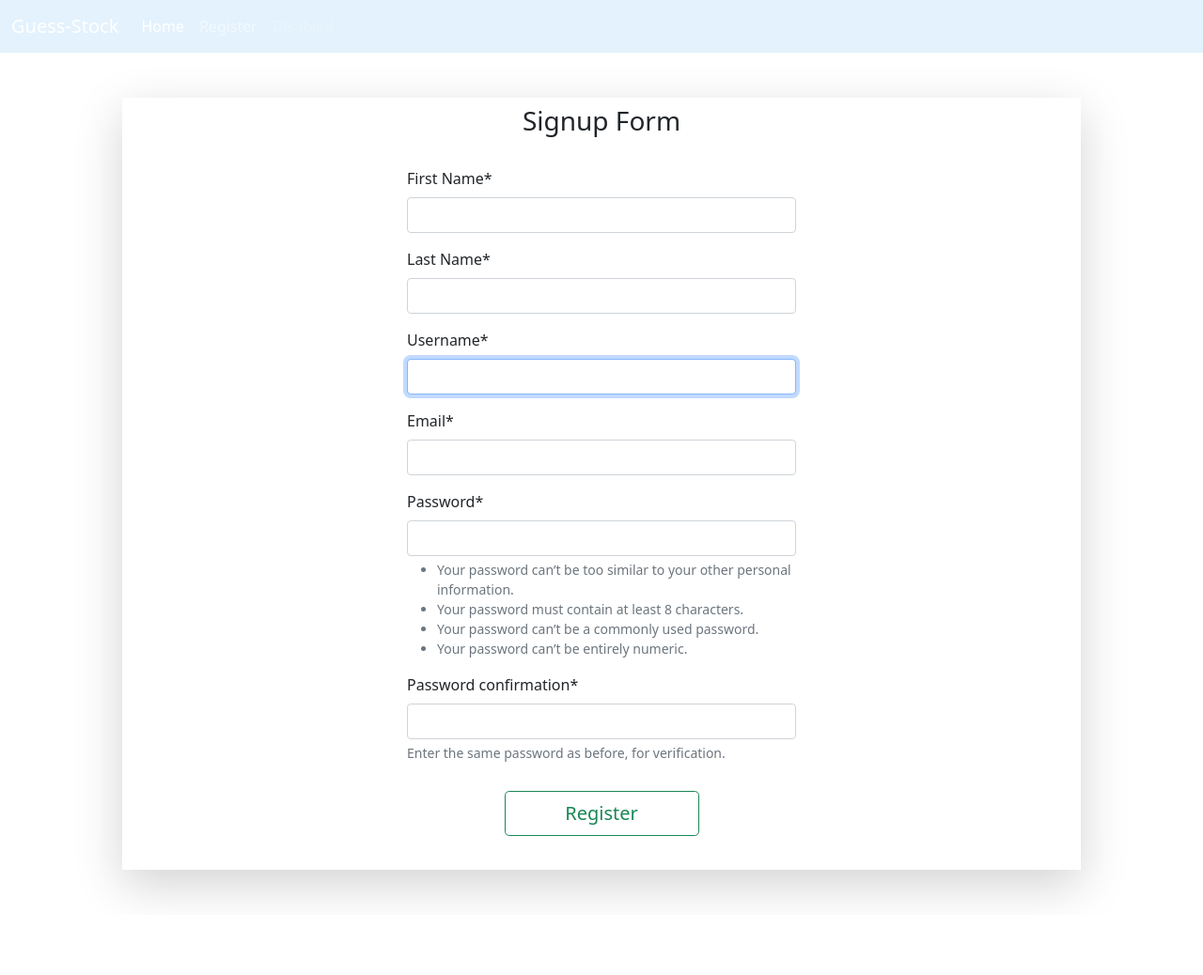
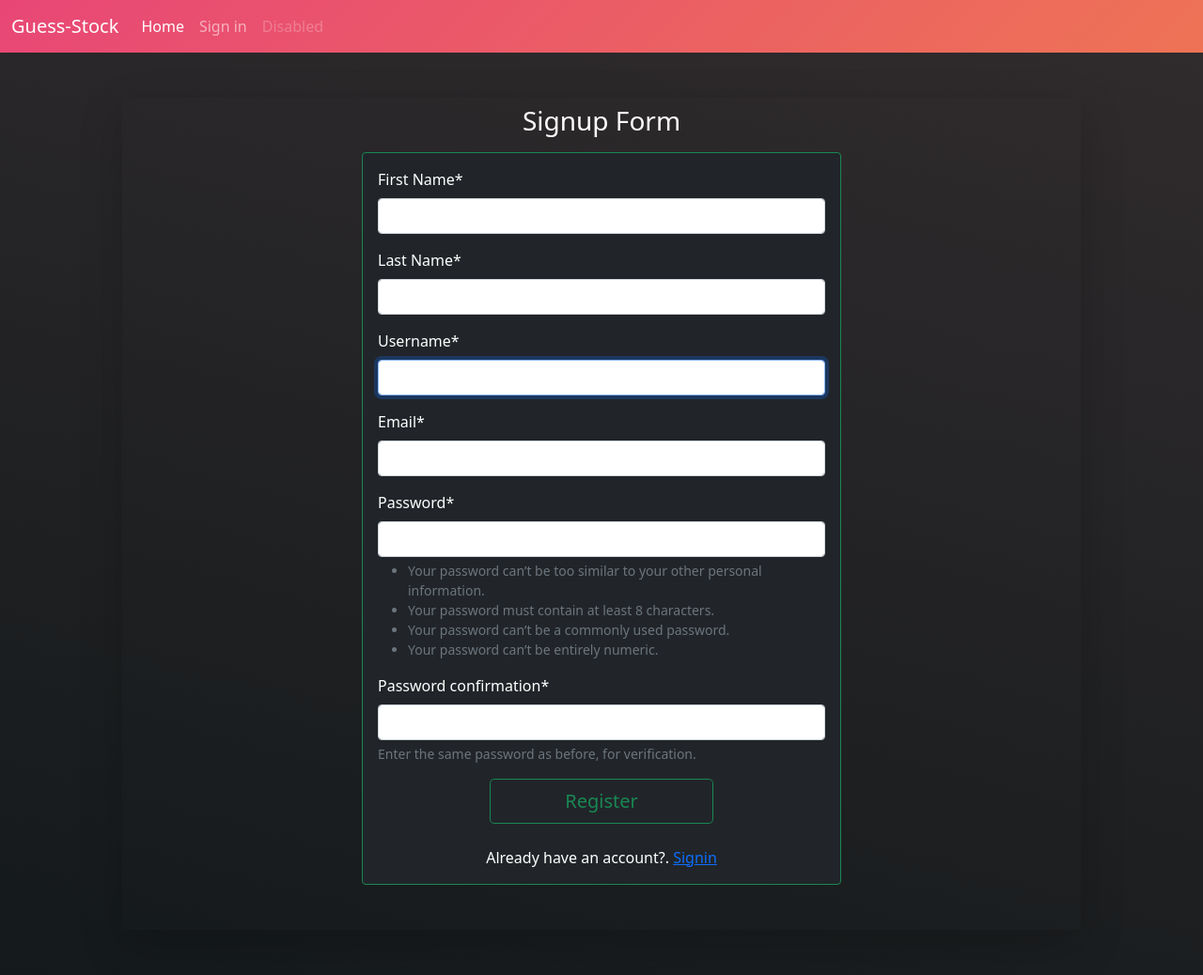
Before and after one commit to Sayed-Noman/NSU-CSE299-Stock-Price-Predictor, a Django app: page /signup/ in a window 1280 px wide. Shown: the whole page at 94% size. Before the commit the page ends 957 px from the top, so only its background shows below. Run offline with Django 3.2, Linux system fonts and the light colour scheme; some libraries are stand-ins or nearby versions.

Commit message:
sign in and signup pages UI fixed

```diff
--- a/guessstock/home/static/home/css/signin.css
+++ b/guessstock/home/static/home/css/signin.css
@@ -83,3 +83,21 @@ form{
 	height: 9%;
 
   }
+
+.navbar {
+	background: linear-gradient(-45deg, #ee7752, #e73c7e, #23a6d5, #23d5ab);
+	background-size: 400% 400%;
+	animation: gradient 15s ease infinite;
+}
+
+@keyframes gradient {
+	0% {
+		background-position: 0% 50%;
+	}
+	50% {
+		background-position: 100% 50%;
+	}
+	100% {
+		background-position: 0% 50%;
+	}
+}
--- /dev/null
+++ b/guessstock/home/static/home/css/signup.css
@@ -0,0 +1,54 @@
+.bg-custom-1 {
+    background-color: #85144b;
+  }
+
+.bg-custom-2 {
+  background-image: linear-gradient(15deg, #13547a 0%, #80d0c7 100%);
+}
+.navbar {
+	background: linear-gradient(-45deg, #ee7752, #e73c7e, #23a6d5, #23d5ab);
+	background-size: 400% 400%;
+	animation: gradient 15s ease infinite;
+}
+
+@keyframes gradient {
+	0% {
+		background-position: 0% 50%;
+	}
+	50% {
+		background-position: 100% 50%;
+	}
+	100% {
+		background-position: 0% 50%;
+	}
+}
+
+
+.hhh {
+    background: linear-gradient(202deg, #242b66, #0f061c, #7a0509);
+    background-size: 600% 600%;
+
+    -webkit-animation: AnimationName 30s ease infinite;
+    -moz-animation: AnimationName 30s ease infinite;
+    animation: AnimationName 30s ease infinite;
+}
+
+@-webkit-keyframes AnimationName {
+    0%{background-position:93% 0%}
+    50%{background-position:0% 100%}
+    100%{background-position:93% 0%}
+}
+@-moz-keyframes AnimationName {
+    0%{background-position:93% 0%}
+    50%{background-position:0% 100%}
+    100%{background-position:93% 0%}
+}
+@keyframes AnimationName {
+    0%{background-position:93% 0%}
+    50%{background-position:0% 100%}
+    100%{background-position:93% 0%}
+}
+
+body {
+	background-image: linear-gradient(15deg, #14191b 0%, #312c2e 100%);
+  }
--- a/guessstock/home/templates/home/signup.html
+++ b/guessstock/home/templates/home/signup.html
@@ -8,15 +8,15 @@
     <meta charset="UTF-8">
     <meta http-equiv="X-UA-Compatible" content="IE=edge">
     <meta name="viewport" content="width=device-width, initial-scale=1.0">
-    <title>Signin</title>
-    <link rel="stylesheet" type="text/css" href="{% static 'home/css/signin.css'%}">
+    <title>Sign Up</title>
+    <link rel="stylesheet" type="text/css" href="{% static 'home/css/signup.css'%}">
     <link href="https://cdn.jsdelivr.net/npm/bootstrap@5.0.0/dist/css/bootstrap.min.css" rel="stylesheet" integrity="sha384-wEmeIV1mKuiNpC+IOBjI7aAzPcEZeedi5yW5f2yOq55WWLwNGmvvx4Um1vskeMj0" crossorigin="anonymous">
     <script src="https://cdn.jsdelivr.net/npm/bootstrap@5.0.0/dist/js/bootstrap.bundle.min.js" integrity="sha384-p34f1UUtsS3wqzfto5wAAmdvj+osOnFyQFpp4Ua3gs/ZVWx6oOypYoCJhGGScy+8" crossorigin="anonymous"></script>
     <link rel="stylesheet" href="https://pro.fontawesome.com/releases/v5.10.0/css/all.css" integrity="sha384-AYmEC3Yw5cVb3ZcuHtOA93w35dYTsvhLPVnYs9eStHfGJvOvKxVfELGroGkvsg+p" crossorigin="anonymous"/>
     <script src="https://use.fontawesome.com/f59bcd8580.js"></script>
 </head>
 <body>
-    <nav class="navbar navbar-expand-lg navbar-dark " style="background-color: #e3f2fd;">
+    <nav class="navbar navbar-expand-lg navbar-dark  bg-custom-2" >
         <div class="container-fluid">
             <a class="navbar-brand" href="#">Guess-Stock</a>
             <button class="navbar-toggler" type="button" data-bs-toggle="collapse" data-bs-target="#navbarNav" aria-controls="navbarNav" aria-expanded="false" aria-label="Toggle navigation">
@@ -28,7 +28,7 @@
                 <a class="nav-link active" aria-current="page" href="{% url 'landing-page' %}">Home</a>
                 </li>
                 <li class="nav-item">
-                <a class="nav-link" href="{% url 'signup' %}">Register</a>
+                <a class="nav-link" href="{% url 'signin' %}">Sign in</a>
                 </li>
                 <li class="nav-item">
                 <a class="nav-link disabled" href="#" tabindex="-1" aria-disabled="true">Disabled</a>
@@ -39,14 +39,17 @@
     </nav>
 	<!-- Main Content -->
 	<div class="container">
-    <div class="row m-5 no-gutters shadow-lg justify-content-center ">
-    <h3 class="text-center pt-2 pb-2">Signup Form</h3>
-        <div class="col-md-6 bg-white p-3  ">
+        <div class="row m-5  shadow-lg justify-content-center  rounded ">
+            <h3 class="text-center pt-2 pb-2 text-white">Signup Form</h3>
+            <div class="col-md-6 mb-5 bg-dark p-3  rounded  border border-success text-white ">
                     <form method='POST'>
                     {% csrf_token %}
                     {{ form|crispy }}
                     <button type="submit" class=" d-grid gap-2 col-6 mx-auto btn btn-lg   btn-outline-success"> Register </button>
                 </form>
+                <div class="pt-4 text-center">
+                        Already have an account?. <a href="{% url 'signin' %}">Signin</a>
+                </div>
             </div>
         </div>
     </div>
```
Also changed, not shown: guessstock/home/templates/home/signin.html (+8 -9 lines), guessstock/db.sqlite3. Lines whose indentation alone changed are shown as unchanged.
